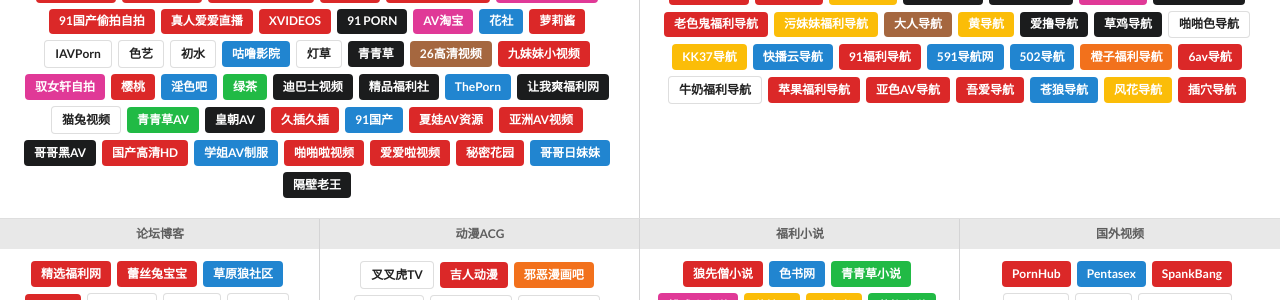
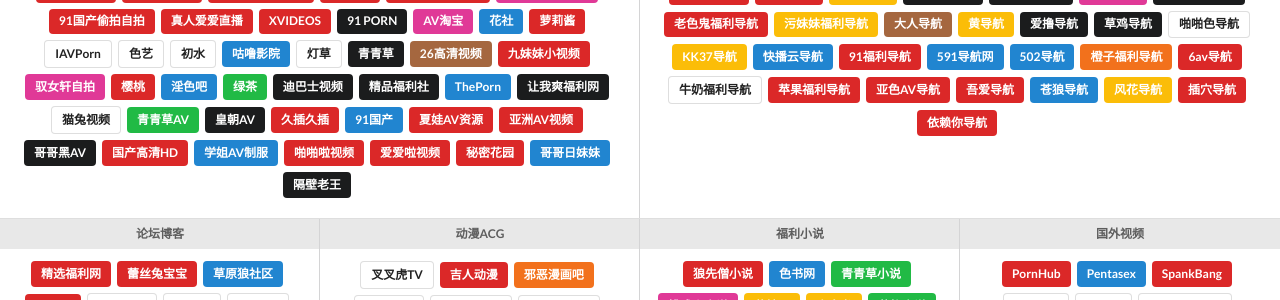
Before and after one commit to boboyang1/xxfldh, a Jekyll site: the page built from index.html, in a window 1280 px wide. Shown: the part 1259-1559 px from the top of the page. Built offline with Jekyll 4.4.1, drawn with Linux system fonts in a browser that asks for light colours; comment, search, counter and statistics services are not loaded.

Commit message:
Update links.yml

```diff
--- a/_data/links.yml
+++ b/_data/links.yml
@@ -516,6 +516,10 @@
     - name: 插穴导航
       style: red
       url: https://www.xxfldh.com/go/num-41.html
+
+    - name: 依赖你导航
+      style: red
+      url: https://www.xxfldh.com/go/num-42.html
 
 - section: THREE
   categories:
```
